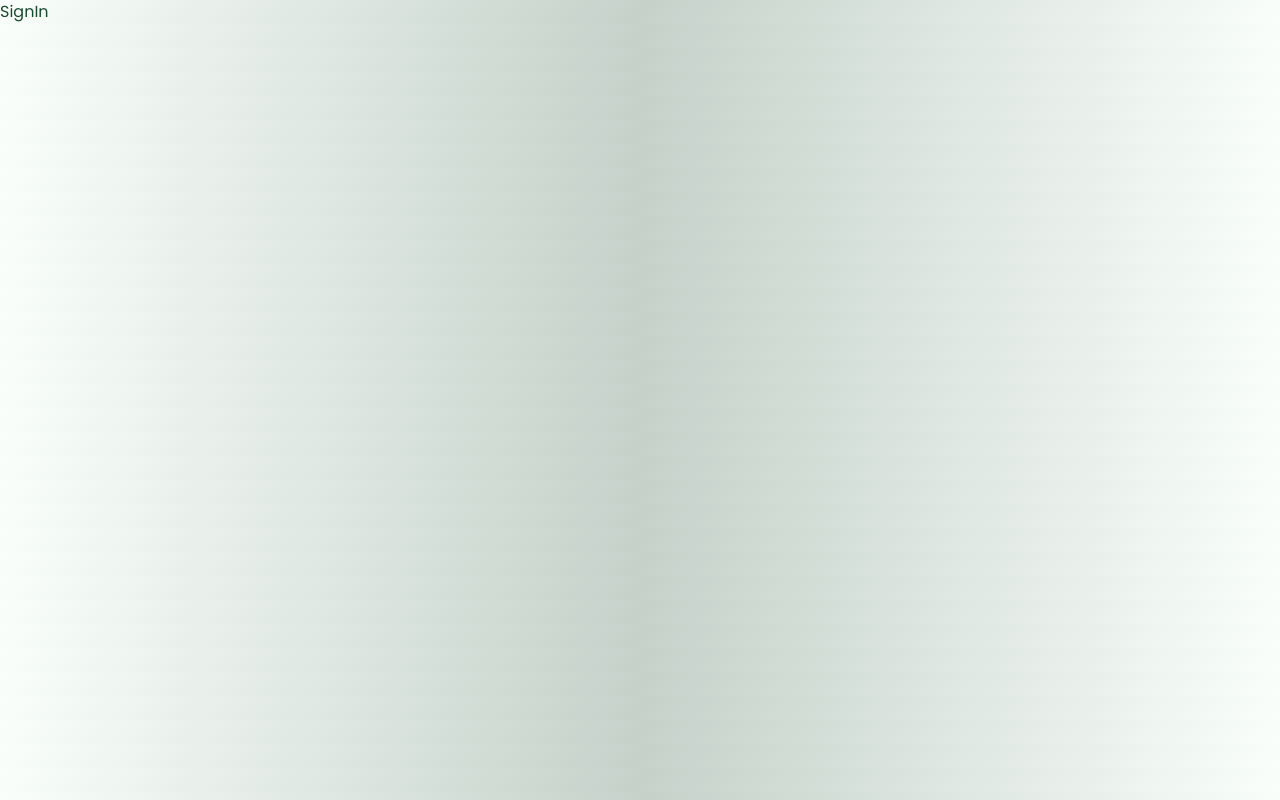
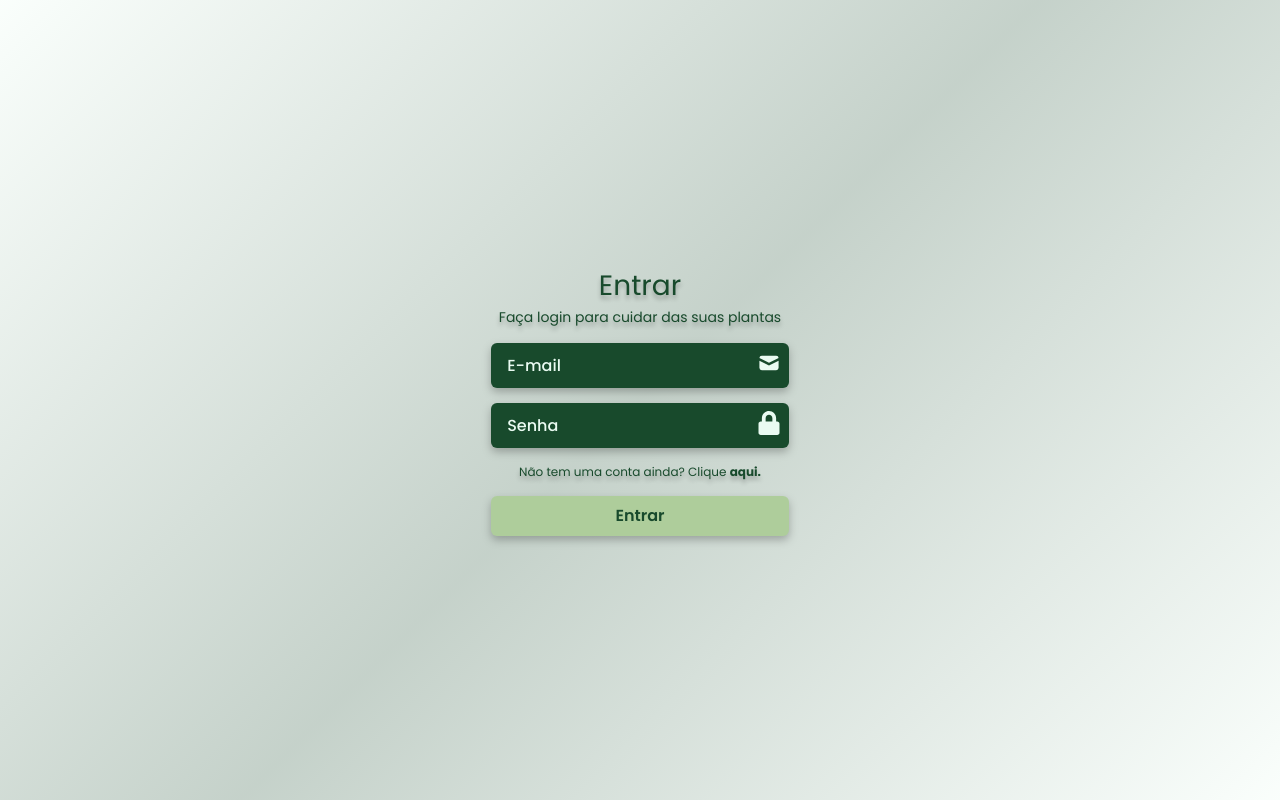
Before and after one commit to brenobcos/HELP-My-Plants, a React (Create React App) app: page /signin in a window 1280 px wide. Built offline with nearby package versions, Linux system fonts and the light colour scheme.

Commit message:
feat: login form styles and functions working properly

```diff
--- a/package.json
+++ b/package.json
@@ -5,6 +5,7 @@
   "dependencies": {
     "@chakra-ui/core": "^0.8.0",
     "@chakra-ui/react": "^1.7.4",
+    "@emotion/core": "^11.0.0",
     "@emotion/react": "^11.7.1",
     "@emotion/styled": "^11.6.0",
     "@hookform/resolvers": "^2.8.8",
@@ -19,6 +20,7 @@
     "@types/styled-components": "^5.1.21",
     "axios": "^0.25.0",
     "emotion": "^11.0.0",
+    "emotion-theming": "^11.0.0",
     "framer-motion": "^6.2.1",
     "react": "^17.0.2",
     "react-dom": "^17.0.2",
--- a/src/components/SignInForm/index.tsx
+++ b/src/components/SignInForm/index.tsx
@@ -1,12 +1,182 @@
+import { useForm } from "react-hook-form";
+import { useHistory } from "react-router-dom";
 import { api } from "../../services";
-
+import * as yup from "yup";
+import { yupResolver } from "@hookform/resolvers/yup";
+import { useAuth } from "../../providers/AuthContext";
+import {
+  Box,
+  Button,
+  Flex,
+  FormControl,
+  FormErrorMessage,
+  FormHelperText,
+  FormLabel,
+  Icon,
+  Input,
+  InputGroup,
+  InputRightAddon,
+  InputRightElement,
+  Stack,
+  Text,
+} from "@chakra-ui/react";
+import { HiMail } from "react-icons/hi";
+import { FaLock } from "react-icons/fa";
+interface SignInData {
+  email: string;
+  password: string;
+}
 
 function LogInForm() {
+  const signInSchema = yup.object().shape({
+    email: yup.string().required("E-mail obrigatório").email("E-mail inválido"),
+    password: yup.string().required("Senha obrigatória"),
+  });
+  const {
+    formState: { errors },
+    register,
+    handleSubmit,
+  } = useForm<SignInData>({
+    resolver: yupResolver(signInSchema),
+  });
 
-return(
+  const { signIn } = useAuth();
 
-)
+  function handleSignIn(data: SignInData) {
+    signIn(data);
+  }
 
+  return (
+    <Box
+      sx={{
+        width: "100vw",
+        height: "100vh",
+        display: "flex",
+        alignItems: "center",
+        justifyContent: "center",
+        flexDirection: "column",
+      }}
+    >
+      <Text fontSize={28} textShadow={"0px 4px 4px rgba(0, 0, 0, 0.25)"}>
+        Entrar
+      </Text>
+      <Text
+        fontSize={14}
+        textShadow={"0px 4px 4px rgba(0, 0, 0, 0.25)"}
+        sx={{ paddingBottom: "15px" }}
+      >
+        Faça login para cuidar das suas plantas
+      </Text>
+      <Stack
+        sx={{ alignItems: "center", justifyContent: "center", gap: "15px" }}
+      >
+        <FormControl
+          isInvalid={!!errors}
+          sx={{
+            width: "80%",
+            display: "flex",
+            alignItems: "center",
+            justifyContent: "center",
+            gap: "15px",
+            flexDirection: "column",
+          }}
+          onSubmit={handleSubmit(handleSignIn)}
+        >
+          <InputGroup sx={{ display: "flex", flexDirection: "column" }}>
+            <Input
+              focusBorderColor="green.400"
+              placeholder="E-mail"
+              sx={{
+                backgroundColor: "green.800",
+                color: "green.100",
+                filter: "drop-shadow(0px 4px 4px rgba(0, 0, 0, 0.25))",
+                height: "45px",
+                border: "none",
+              }}
+              _placeholder={{ color: "green.100", fontWeight: "medium" }}
+              isInvalid={!!errors.email}
+              {...register("email")}
+            />
+            <InputRightElement
+              children={
+                <Icon
+                  as={HiMail}
+                  sx={{ color: "green.100", height: "24px", width: "24px" }}
+                />
+              }
+            />
+            {console.log(errors.email?.message)}
+            {!!errors.email?.message && (
+              <FormErrorMessage
+                color="red.400"
+                fontSize="10px"
+                sx={{ paddingTop: "5px", margin: "0px" }}
+              >
+                {errors.email?.message}
+              </FormErrorMessage>
+            )}
+          </InputGroup>
+          <InputGroup sx={{ display: "flex", flexDirection: "column" }}>
+            <Input
+              focusBorderColor="green.400"
+              placeholder="Senha"
+              sx={{
+                backgroundColor: "green.800",
+                color: "green.100",
+                filter: "drop-shadow(0px 4px 4px rgba(0, 0, 0, 0.25))",
+                height: "45px",
+                border: "none",
+              }}
+              _placeholder={{ color: "green.100", fontWeight: "medium" }}
+              type="password"
+              isInvalid={!!errors.password}
+              {...register("password")}
+            />
+            <InputRightElement
+              children={
+                <Icon
+                  as={FaLock}
+                  sx={{ color: "green.100", height: "24px", width: "24px" }}
+                />
+              }
+            />
+            {!!errors.password?.message && (
+              <FormErrorMessage
+                color="red.400"
+                fontSize="10px"
+                sx={{ paddingTop: "5px", margin: "0px" }}
+              >
+                {errors.password?.message}
+              </FormErrorMessage>
+            )}
+          </InputGroup>
+          <Text fontSize={12} textShadow={"0px 4px 4px rgba(0, 0, 0, 0.25)"}>
+            Não tem uma conta ainda? Clique <b>aqui.</b>
+          </Text>
+          <Button
+            sx={{
+              backgroundColor: "green.400",
+              color: "green.800",
+              width: "100%",
+              filter: "drop-shadow(0px 4px 4px rgba(0, 0, 0, 0.25))",
+            }}
+            _hover={{ bg: "green.400", transform: "scale(1.01)" }}
+            _active={{
+              bg: "green.400",
+              transform: "scale(0.98)",
+              borderColor: "green.800",
+            }}
+            _focus={{
+              boxShadow: "0 0 1px 2px #184A2C, 0 1px 1px rgba(0, 0, 0, .15)",
+            }}
+            type="submit"
+          >
+            Entrar
+          </Button>
+        </FormControl>
+      </Stack>
+    </Box>
+  );
 }
 
 export default LogInForm;
--- a/src/pages/signIn/index.tsx
+++ b/src/pages/signIn/index.tsx
@@ -1,5 +1,7 @@
+import LogInForm from "../../components/SignInForm";
+
 function SignIn() {
-  return <div>SignIn</div>;
+  return <LogInForm />;
 }
 
 export default SignIn;
```
